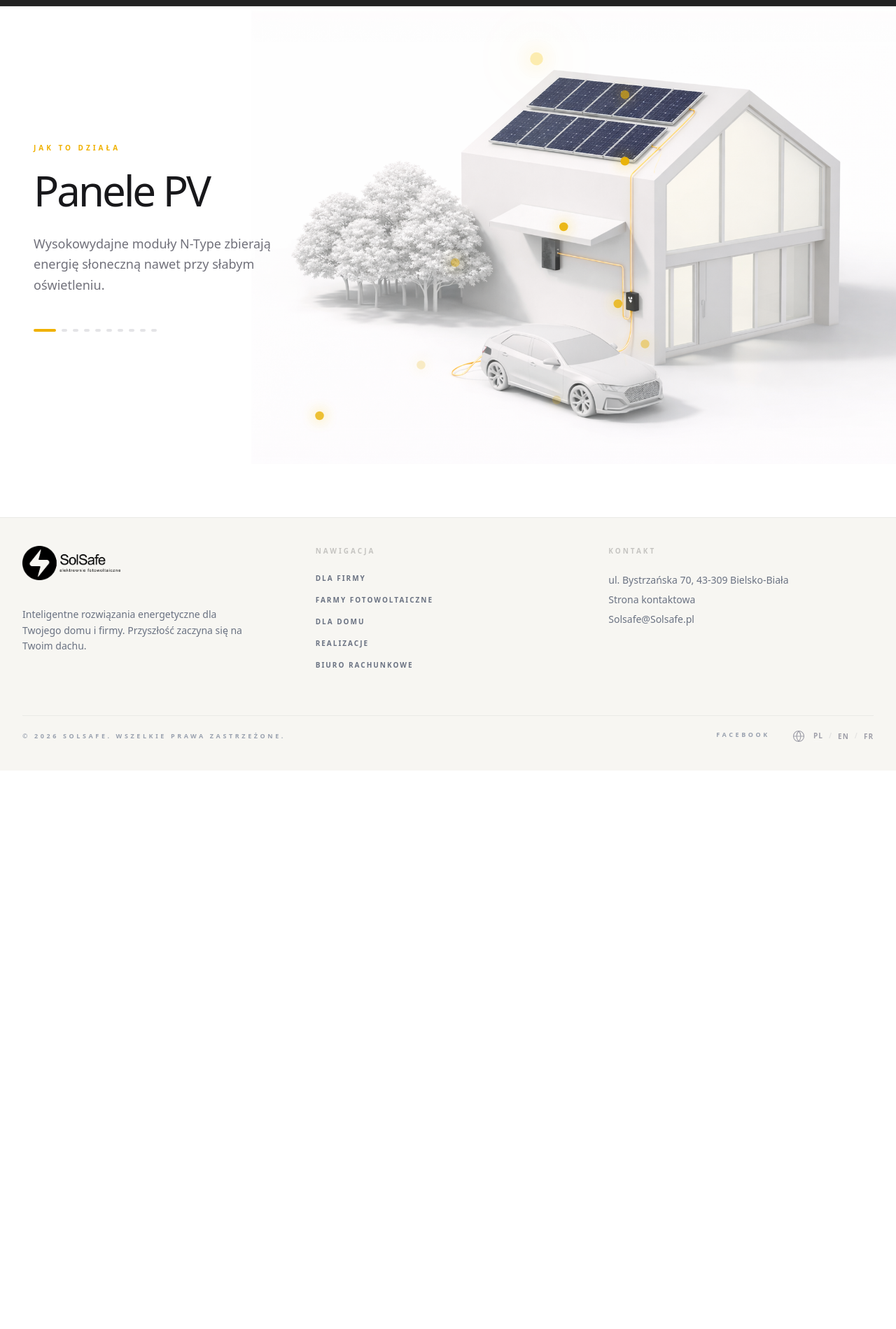
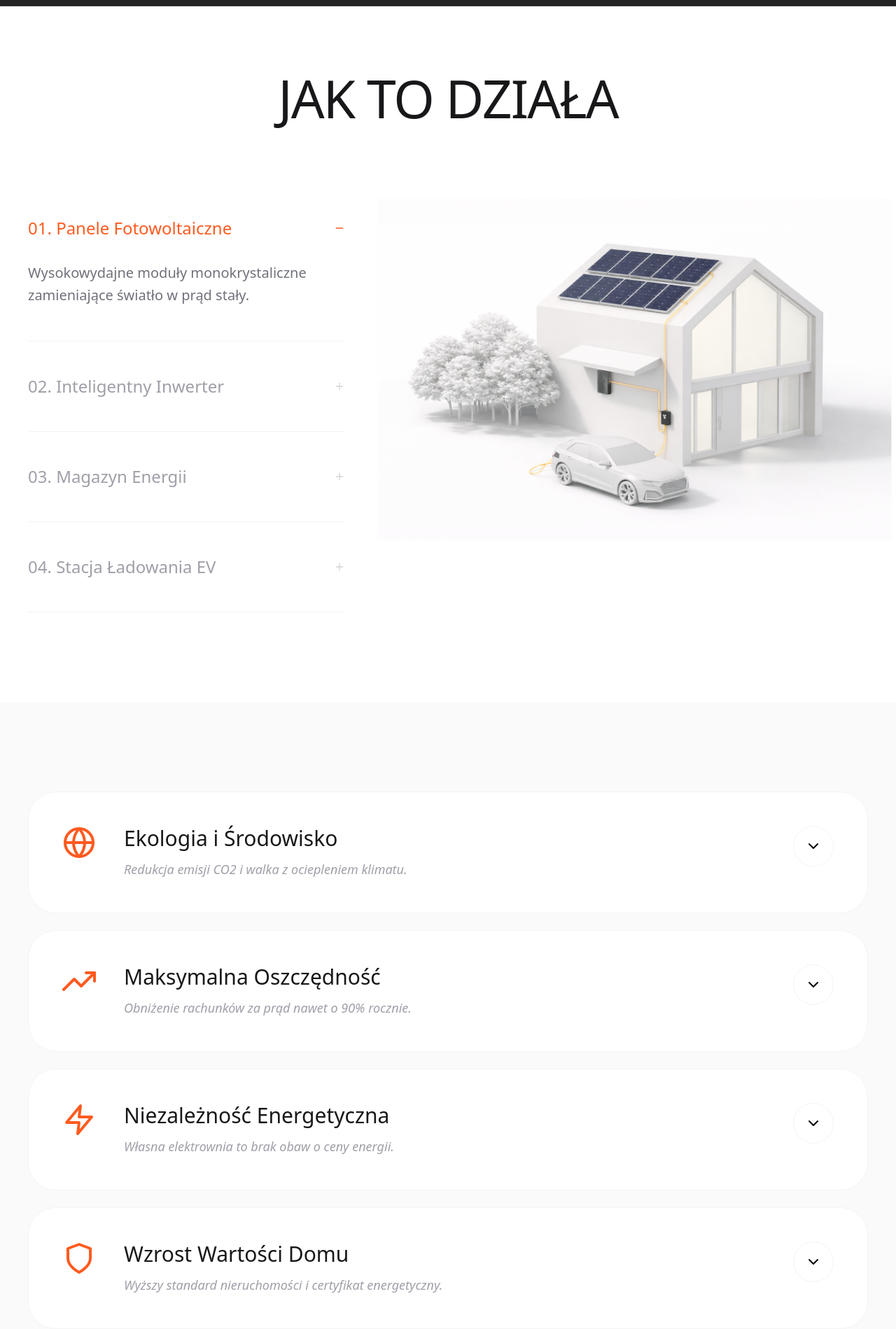
Before and after one commit to dalmarkov/Solsafe, a Next.js app: page /wszystko-o-energii in a window 1280 px wide. Shown: the part 61-1960 px from the top of the page at 70% size. Before the commit the page ends 1162 px from the top, so only its background shows below. Built offline with nearby package versions, Linux system fonts and the light colour scheme.

Commit message:
add info in all for energy 2

```diff
--- a/src/app/wszystko-o-energii/page.tsx
+++ b/src/app/wszystko-o-energii/page.tsx
@@ -1,117 +1,173 @@
 'use client';
 
+import { useState } from 'react';
 import { motion, AnimatePresence } from 'framer-motion';
-import { useState } from 'react';
 import Image from 'next/image';
+import { FiPlus, FiMinus, FiGlobe, FiZap, FiShield, FiTrendingUp, FiChevronDown } from 'react-icons/fi';
 
-const systemDetails = [
-  { id: 'panels', title: "Panele PV", top: '15%', left: '42%', desc: "Wysokowydajne moduły N-Type zbierają energię słoneczną nawet przy słabym oświetleniu." },
-  { id: 'panels_2', title: "Optymalizacja", top: '22%', left: '55%', desc: "Każdy panel pracuje niezależnie, zapewniając maksymalny uzysk energii bez względu na zacienienie." },
-  { id: 'inverter', title: "Falownik", top: '48%', left: '46%', desc: "Mózg systemu. Zmienia prąd DC na AC i zarządza inteligentnym rozdziałem energii w domu." },
-  { id: 'cable_1', title: "Instalacja DC", top: '35%', left: '55%', desc: "Zabezpieczone trasy kablowe prowadzą czystą energię prosto z dachu do inwertera." },
-  { id: 'meter', title: "Licznik", top: '63%', left: '54%', desc: "Monitoruje w czasie rzeczywistym, ile energii produkujesz, a ile oddajesz do sieci." },
-  { id: 'ev_charger', title: "Wallbox", top: '71%', left: '58%', desc: "Stacja ładowania pozwala wykorzystać nadwyżki energii do zasilania Twojego samochodu." },
-  { id: 'ev_car', title: "Pojazd EV", top: '82%', left: '45%', desc: "Samochód staje się częścią Twojego domowego ekosystemu energetycznego." },
-  { id: 'home_main', title: "Zasilanie", top: '75%', left: '25%', desc: "Darmowa energia płynie do wszystkich urządzeń AGD, dbając o Twój portfel i środowisko." },
-  { id: 'home_light', title: "Oświetlenie", top: '55%', left: '30%', desc: "Inteligentne zarządzanie energią pozwala na efektywne zasilanie nowoczesnych systemów LED." },
-  { id: 'garden', title: "Systemy Ogrodowe", top: '85%', left: '10%', desc: "Oświetlenie zewnętrzne i pompy basenowe mogą być w pełni zasilane ze słońca." }
+// ДАННЫЕ ВТОРОГО БЛОКА (ФАКТЫ ОБНОВЛЕНЫ ПОД РАЗДЕЛЫ)
+const detailedBenefits = [
+  {
+    id: 'eco',
+    icon: <FiGlobe />,
+    title: "Ekologia i Środowisko",
+    short: "Redukcja emisji CO2 i walka z ociepleniem klimatu.",
+    long: "Wybierając energię słoneczną, realnie wpływasz na stan planety. Typowa instalacja domowa pozwala uniknąć emisji około 3 ton dwutlenku węgla rocznie. To tak, jakbyś posadził blisko 100 drzew każdego roku.",
+    fact: "Przeciętna instalacja 10 kWp w ciągu 25 lat zapobiega emisji ponad 150 ton CO2 do atmosfery."
+  },
+  {
+    id: 'save',
+    icon: <FiTrendingUp />,
+    title: "Maksymalna Oszczędność",
+    short: "Obniżenie rachunków za prąd nawet o 90% rocznie.",
+    long: "Instalacja fotowoltaiczna to jedna z najbezpieczniejszych inwestycji finansowych. Przy obecnych cenach energii, system zwraca się średnio w ciągu 5-7 lat, a przez kolejne 20-25 lat generuje czysty zysk.",
+    fact: "W ciągu 25 lat eksploatacji, oszczędności na rachunkach mogą przekroczyć 150 000 PLN przy obecnych cenach prądu."
+  },
+  {
+    id: 'indep',
+    icon: <FiZap />,
+    title: "Niezależność Energetyczna",
+    short: "Własna elektrownia to brak obaw o ceny energii.",
+    long: "Posiadając własny system PV z magazynem energii, tworzysz autonomiczną wyspę energetyczną. Nawet w przypadku awarii sieci ogólnej (blackoutu), Twój dom może nadal funkcjonować.",
+    fact: "Magazyny energii pozwalają na zwiększenie autokonsumpcji z 20% do nawet 80% energii wytworzonej przez panele."
+  },
+  {
+    id: 'value',
+    icon: <FiShield />,
+    title: "Wzrost Wartości Domu",
+    short: "Wyższy standard nieruchomości i certyfikat energetyczny.",
+    long: "Domy wyposażone w nowoczesne systemy odnawialnych źródeł energii cieszą się znacznie większym zainteresowaniem na rynku wtórnym. Instalacja Solsafe podnosi klasę energetyczną budynku.",
+    fact: "Według badań rynkowych, domy z instalacją PV sprzedają się średnio o 4% drożej niż ich odpowiedniki bez paneli."
+  }
 ];
 
-export default function SolarInteractiveSection() {
-  const [activeTab, setActiveTab] = useState(systemDetails[0]);
+const systemSteps = [
+  { title: "01. Panele Fotowoltaiczne", content: "Wysokowydajne moduły monokrystaliczne zamieniające światło w prąd stały." },
+  { title: "02. Inteligentny Inwerter", content: "Zarządza przepływem energii i zamienia prąd DC na AC dla Twojego domu." },
+  { title: "03. Magazyn Energii", content: "Przechowuje nadwyżki energii, abyś mógł z nich korzystać po zachodzie słońca." },
+  { title: "04. Stacja Ładowania EV", content: "Pozwala na darmowe ładowanie samochodu elektrycznego prosto z Twojej instalacji." }
+];
+
+// РАСШИРЕННЫЙ СПИСОК FAQ (10 ВОПРОСОВ)
+const faqs = [
+  { q: "Czy fotowoltaika działa w zimie i przy zachmurzeniu?", a: "Tak. Panele fotowoltaiczne reagują na promieniowanie świetlne, a nie na temperaturę. Nawet w pochmurne dni system generuje energię, choć z mniejszą intensywnością niż w pełnym słońcu." },
+  { q: "Jak długo trwa zwrot z inwestycji?", a: "Średni czas zwrotu inwestycji w Polsce wynosi obecnie od 5 do 8 lat. Okres ten skraca się w przypadku korzystania z dotacji oraz przy rosnących cenach energii elektrycznej." },
+  { q: "Co się dzieje z nadwyżkami energii w systemie Net-billing?", a: "Nadwyżki energii są sprzedawane do sieci po cenie rynkowej, a środki trafiają na Twoje konto depozytowe, z którego opłacasz prąd pobierany w nocy lub zimą." },
+  { q: "Czy panele wymagają regularnego czyszczenia?", a: "Zazwyczaj deszcz wystarcza do utrzymania paneli w czystości. Zalecamy jednak profesjonalne mycie raz na 2-3 lata, jeśli instalacja znajduje się w miejscu o dużym zapyleniu." },
+  { q: "Ile lat gwarancji otrzymuję na system?", a: "Solsafe oferuje 25 lat gwarancji na wydajność paneli oraz standardowo od 10 do 12 lat gwarancji na inwerter i magazyn energii z możliwością przedłużenia." },
+  { q: "Czy mój dach wytrzyma ciężar paneli?", a: "Przed montażem nasi inżynierowie przeprowadzają audyt techniczny. Standardowa instalacja waży około 15-20 kg na m², co dla większości konstrukcji dachowych nie stanowi problemu." },
+  { q: "Czy instalacja działa podczas awarii prądu w sieci?", a: "Standardowa instalacja wyłącza się ze względów bezpieczeństwa. Jeśli jednak posiadasz magazyn energii z funkcją zasilania awaryjnego (Backup), system przełączy się na pracę wyspową." },
+  { q: "Jak dobrać odpowiednią moc instalacji?", a: "Moc dobieramy na podstawie Twojego rocznego zużycia energii. Analizujemy rachunki i planowane inwestycje, takie jak klimatyzacja czy samochód elektryczny." },
+  { q: "Czy montaż paneli wiąże się z dziurawieniem dachu?", a: "Stosujemy certyfikowane systemy montażowe dopasowane do rodzaju pokrycia. Są one w pełni szczelne i bezpieczne dla konstrukcji dachu." },
+  { q: "Czy mogę monitorować pracę systemu przez telefon?", a: "Tak, każda nasza instalacja posiada moduł WiFi/GSM, który pozwala na podgląd produkcji i zużycia energii w czasie rzeczywistym przez dedykowaną aplikację." }
+];
+
+export default function SolarHowItWorksFinal() {
+  const [activeStep, setActiveStep] = useState(0);
+  const [expandedBenefit, setExpandedBenefit] = useState<string | null>(null);
+  const [openFaq, setOpenFaq] = useState<number | null>(null);
 
   return (
-    <section className="min-h-screen bg-white py-20 flex items-center overflow-hidden">
-      <div className="max-w-[1700px] mx-auto w-full grid grid-cols-1 lg:grid-cols-12 gap-10 items-center px-6 md:px-12">
+    <main className="bg-white min-h-screen">
 
-        {/* ЛЕВАЯ ЧАСТЬ: ТЕКСТ (4 колонки) */}
-        <div className="lg:col-span-4 order-2 lg:order-1 relative z-10">
-          <motion.div className="max-w-md">
-            <span className="text-yellow-500 font-bold tracking-[0.4em] text-[10px] uppercase mb-4 block">
-              Jak to działa
-            </span>
+      {/* --- 1. HERO HEADER (ЦЕНТРИРОВАННЫЙ НА БЕЛОМ) --- */}
+      <section className="bg-white pt-40 pb-16 px-10 flex flex-col items-center text-center">
+        <div className="max-w-[1600px] w-full">
+          <h1 className="text-zinc-900 text-4xl md:text-6xl lg:text-[75px] font-light tracking-tight max-w-[1200px] mb-8 leading-[1.1] uppercase mx-auto">
+            JAK TO DZIAŁA
+          </h1>
+        </div>
+      </section>
 
-            <AnimatePresence mode="wait">
-              <motion.div
-                key={activeTab.id}
-                initial={{ opacity: 0, x: -20 }}
-                animate={{ opacity: 1, x: 0 }}
-                exit={{ opacity: 0, x: 20 }}
-                transition={{ duration: 0.4 }}
+      {/* --- 2. INTERACTIVE SECTION --- */}
+      <section className="max-w-[1600px] mx-auto px-10 grid lg:grid-cols-12 gap-20 items-start pb-32">
+        <div className="lg:col-span-5 space-y-4">
+          {systemSteps.map((step, index) => (
+            <div key={index} className="border-b border-zinc-100 pb-4">
+              <button onClick={() => setActiveStep(index)} className="w-full flex items-center justify-between py-8 text-left group">
+                <span className={`text-2xl font-light ${activeStep === index ? 'text-[#ff5a1f]' : 'text-zinc-400'}`}>{step.title}</span>
+                {activeStep === index ? <FiMinus className="text-[#ff5a1f]" /> : <FiPlus className="text-zinc-300" />}
+              </button>
+              <AnimatePresence>
+                {activeStep === index && (
+                  <motion.div initial={{ height: 0, opacity: 0 }} animate={{ height: 'auto', opacity: 1 }} exit={{ height: 0, opacity: 0 }} className="overflow-hidden">
+                    <p className="pb-8 text-zinc-500 text-xl font-light leading-relaxed">{step.content}</p>
+                  </motion.div>
+                )}
+              </AnimatePresence>
+            </div>
+          ))}
+        </div>
+        <div className="lg:col-span-7 relative aspect-[4/3] w-full">
+          <Image src="/img/o-energii/dom-anim.png" alt="Schemat" fill className="object-contain lg:scale-110" priority />
+        </div>
+      </section>
+
+      {/* --- 3. SECOND BLOCK (С РЕАЛЬНЫМИ ФАКТАМИ) --- */}
+      <section className="bg-zinc-50 py-32 px-10">
+        <div className="max-w-7xl mx-auto space-y-6">
+          {detailedBenefits.map((benefit) => (
+            <motion.div
+              key={benefit.id} layout
+              className={`bg-white rounded-[40px] overflow-hidden border border-zinc-100 transition-all duration-500 ${expandedBenefit === benefit.id ? 'shadow-2xl' : 'hover:shadow-lg'}`}
+            >
+              <div
+                onClick={() => setExpandedBenefit(expandedBenefit === benefit.id ? null : benefit.id)}
+                className="p-10 md:p-12 cursor-pointer flex flex-col md:flex-row items-center md:items-start justify-between gap-8"
               >
-                <h2 className="text-4xl md:text-6xl font-light tracking-tighter mb-6 text-zinc-900 leading-tight">
-                  {activeTab.title}
-                </h2>
-                <p className="text-zinc-500 text-lg font-light leading-relaxed">
-                  {activeTab.desc}
-                </p>
-              </motion.div>
-            </AnimatePresence>
+                <div className="flex flex-col md:flex-row items-center md:items-start gap-10">
+                  <div className="text-5xl text-[#ff5a1f]">{benefit.icon}</div>
+                  <div>
+                    <h4 className="text-2xl md:text-3xl font-medium mb-3 text-zinc-900">{benefit.title}</h4>
+                    <p className="text-zinc-400 font-light text-lg italic">{benefit.short}</p>
+                  </div>
+                </div>
+                <div className={`p-4 rounded-full border border-zinc-100 transition-transform duration-500 ${expandedBenefit === benefit.id ? 'rotate-180 bg-zinc-900 text-white' : ''}`}>
+                  <FiChevronDown size={24} />
+                </div>
+              </div>
+              <AnimatePresence>
+                {expandedBenefit === benefit.id && (
+                  <motion.div initial={{ opacity: 0, height: 0 }} animate={{ opacity: 1, height: 'auto' }} exit={{ opacity: 0, height: 0 }} className="px-12 pb-12">
+                    <div className="h-[1px] w-full bg-zinc-100 mb-10" />
+                    <div className="grid lg:grid-cols-12 gap-10">
+                      <div className="lg:col-span-8">
+                        <p className="text-zinc-500 text-xl font-light leading-relaxed">{benefit.long}</p>
+                      </div>
+                      <div className="lg:col-span-4 bg-orange-50 rounded-3xl p-8">
+                        <h5 className="font-bold text-orange-700 uppercase text-xs tracking-widest mb-4">Kluczowy fakt</h5>
+                        <p className="text-orange-900 font-medium">{benefit.fact}</p>
+                      </div>
+                    </div>
+                  </motion.div>
+                )}
+              </AnimatePresence>
+            </motion.div>
+          ))}
+        </div>
+      </section>
 
-            <div className="mt-12 flex flex-wrap gap-2">
-                {/* Индикаторы всех точек для быстрой навигации */}
-                {systemDetails.map((t) => (
-                    <div
-                        key={t.id}
-                        className={`h-1 transition-all duration-500 rounded-full ${activeTab.id === t.id ? 'w-8 bg-yellow-500' : 'w-2 bg-zinc-200'}`}
-                    />
-                ))}
+      {/* --- 4. EXPANDED FAQ (БОЛЬШЕ ВОПРОСОВ) --- */}
+      <section className="py-32 px-10 max-w-5xl mx-auto">
+        <h2 className="text-4xl font-light text-center mb-16 tracking-tight uppercase">Często zadawane pytania</h2>
+        <div className="grid grid-cols-1 gap-4">
+          {faqs.map((faq, i) => (
+            <div key={i} className="border-b border-zinc-200">
+              <button onClick={() => setOpenFaq(openFaq === i ? null : i)} className="w-full flex items-center justify-between py-10 text-left group">
+                <span className={`text-xl font-medium transition-colors ${openFaq === i ? 'text-[#ff5a1f]' : 'text-zinc-900 group-hover:text-[#ff5a1f]'}`}>{faq.q}</span>
+                <FiPlus className={`transition-transform duration-300 ${openFaq === i ? 'rotate-45 text-[#ff5a1f]' : 'text-zinc-300'}`} />
+              </button>
+              <AnimatePresence>
+                {openFaq === i && (
+                  <motion.div initial={{ height: 0 }} animate={{ height: 'auto' }} exit={{ height: 0 }} className="overflow-hidden">
+                    <p className="pb-10 text-zinc-500 font-light text-lg leading-relaxed">{faq.a}</p>
+                  </motion.div>
+                )}
+              </AnimatePresence>
             </div>
-          </motion.div>
+          ))}
         </div>
-
-        {/* ПРАВАЯ ЧАСТЬ: БОЛЬШОЕ ФОТО (8 колонок) */}
-        <div className="lg:col-span-8 order-1 lg:order-2 relative">
-          <div className="relative w-full aspect-[4/3] lg:scale-125">
-            <Image
-              src="/img/o-energii/dom-anim.png"
-              alt="System Solsafe"
-              fill
-              className="object-contain"
-              priority
-            />
-
-            {/* ТОЧКИ (HOTSPOTS) */}
-            {systemDetails.map((item, index) => (
-              <div
-                key={item.id}
-                className="absolute z-20 -translate-x-1/2 -translate-y-1/2 cursor-pointer p-4"
-                style={{ top: item.top, left: item.left }}
-                onClick={() => setActiveTab(item)}
-              >
-                {/* Анимация затухания и загорания (разный delay для каждой точки) */}
-                <motion.div
-                  className="relative w-2.5 h-2.5 rounded-full shadow-[0_0_15px_rgba(250,204,21,0.8)]"
-                  animate={{
-                    opacity: [0.2, 1, 0.2],
-                    scale: activeTab.id === item.id ? 1.5 : 1
-                  }}
-                  transition={{
-                    duration: 3,
-                    repeat: Infinity,
-                    delay: index * 0.4, // Создает эффект "бегущих" огней
-                    ease: "easeInOut"
-                  }}
-                  style={{
-                    backgroundColor: activeTab.id === item.id ? '#FACC15' : '#EAB308'
-                  }}
-                />
-
-                {/* Ореол вокруг активной точки */}
-                {activeTab.id === item.id && (
-                    <motion.div
-                        layoutId="activeGlow"
-                        className="absolute inset-0 rounded-full bg-yellow-400/30 blur-md"
-                        animate={{ scale: [1, 2.5], opacity: [0.5, 0] }}
-                        transition={{ duration: 1.5, repeat: Infinity }}
-                    />
-                )}
-              </div>
-            ))}
-          </div>
-        </div>
-
-      </div>
-    </section>
+      </section>
+    </main>
   );
 }
```
